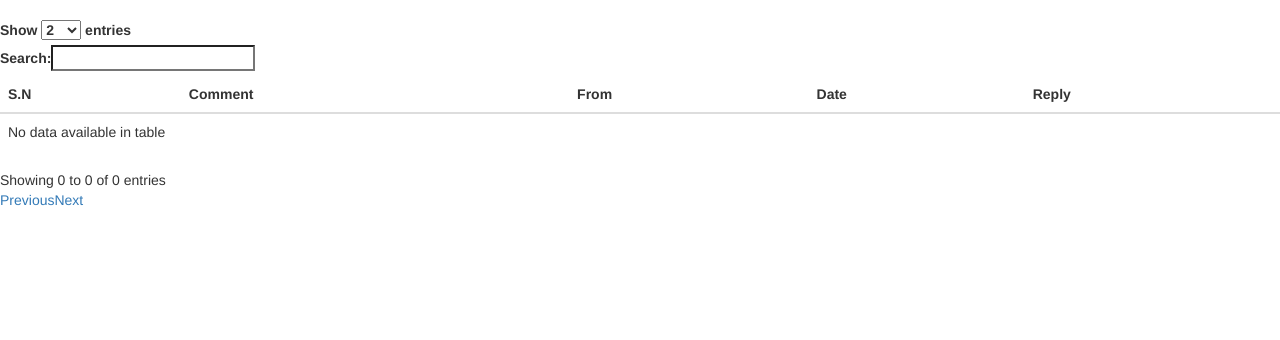
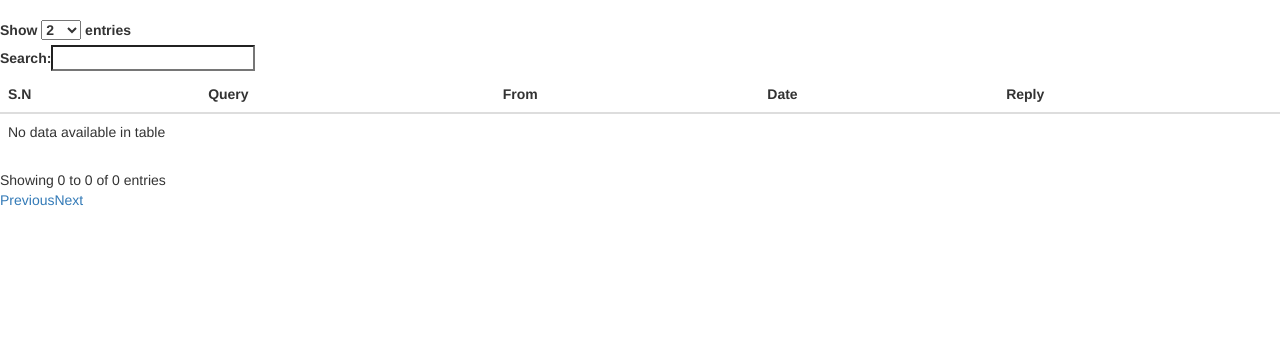
Before and after one commit to budhasanjeev/BakhraGyan, a PHP site: page /views/query.php in a window 1280 px wide. Shown: the part 120-460 px from the top of the page. Run offline with PHP 8.4, Linux system fonts and the light colour scheme; the visitor is signed in with stand-in values (Sample User, id 1); data that the repository does not hold is empty; some libraries are stand-ins or nearby versions.

Commit message:
changes updated

```diff
--- a/views/query.php
+++ b/views/query.php
@@ -30,7 +30,7 @@ require('../views/Layout/header.php');
         <thead>
         <tr>
             <th>S.N</th>
-            <th>Comment</th>
+            <th>Query</th>
             <th>From</th>
             <th>Date</th>
             <th>Reply</th>
```
